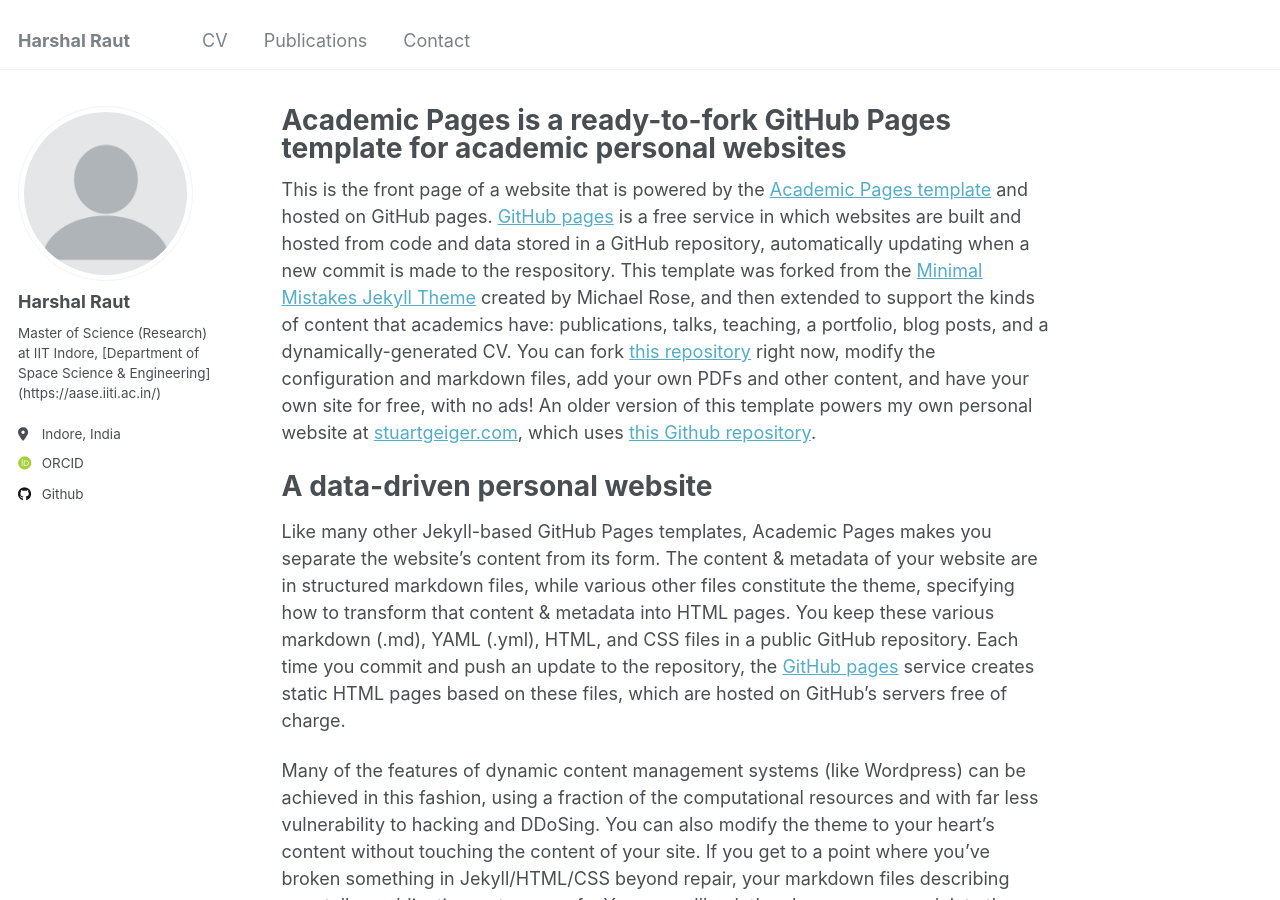
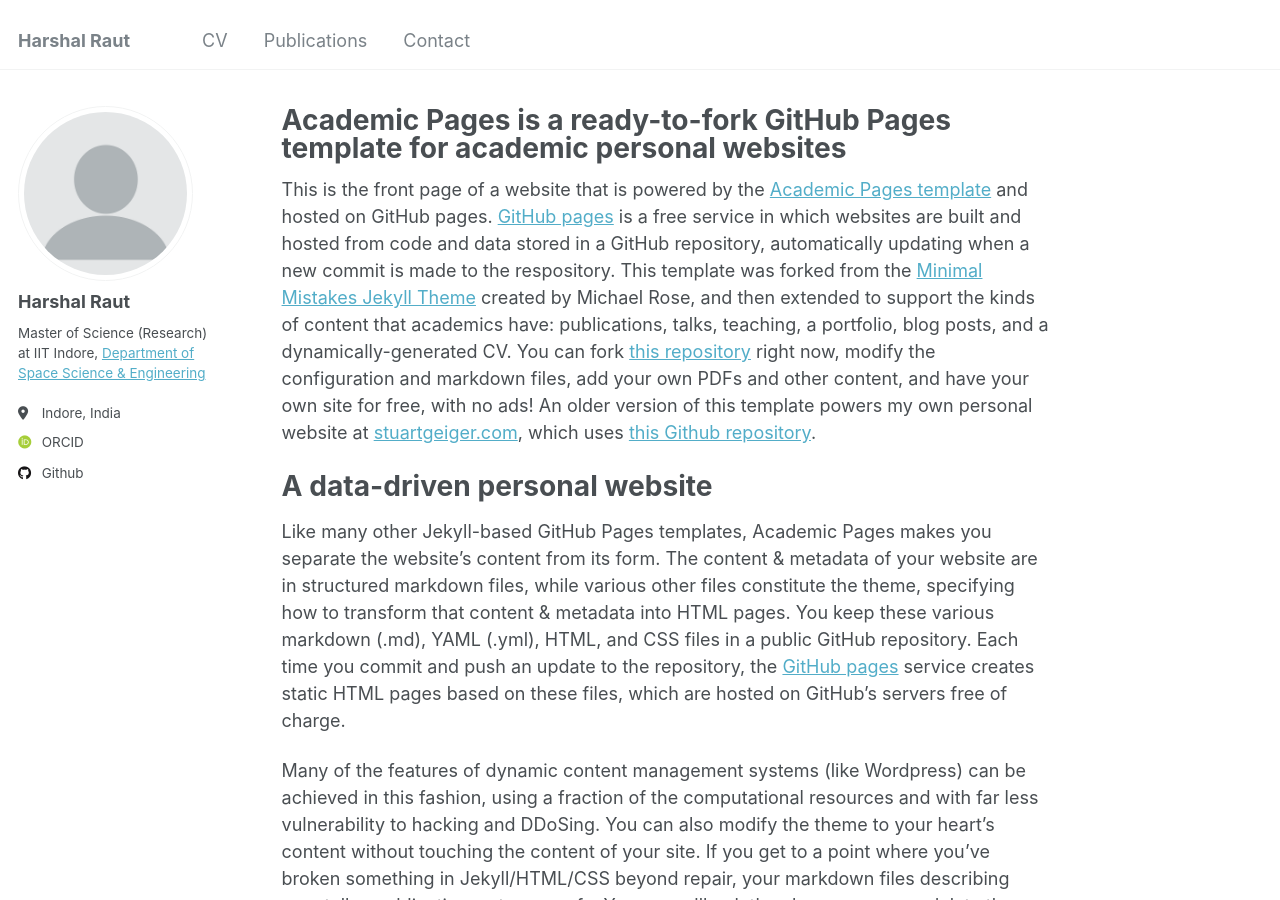
Before and after one commit to rautharshal/rautharshal.github.io, a Jekyll site: the page built from _pages/about.md, in a window 1280 px wide and 900 px high. Built offline with Jekyll 4.4.1, drawn with Linux system fonts in a browser that asks for light colours; some web fonts are replaced; part of the change alters nothing that is shown.

Commit message:
Update _config.yml
making hyperlink

```diff
--- a/_config.yml
+++ b/_config.yml
@@ -24,7 +24,7 @@ author:
   avatar           : "profile.png"
   name             : "Harshal Raut"
   pronouns         : # example: "she/her"
-  bio              : "Master of Science (Research) at IIT Indore, [Department of Space Science & Engineering](https://aase.iiti.ac.in/)"
+  bio              : 'Master of Science (Research) at IIT Indore, <a href="https://aase.iiti.ac.in">Department of Space Science & Engineering</a>'
   location         : "Indore, India"
   employer         : #"Red Brick University"
   uri              : # URL
```
